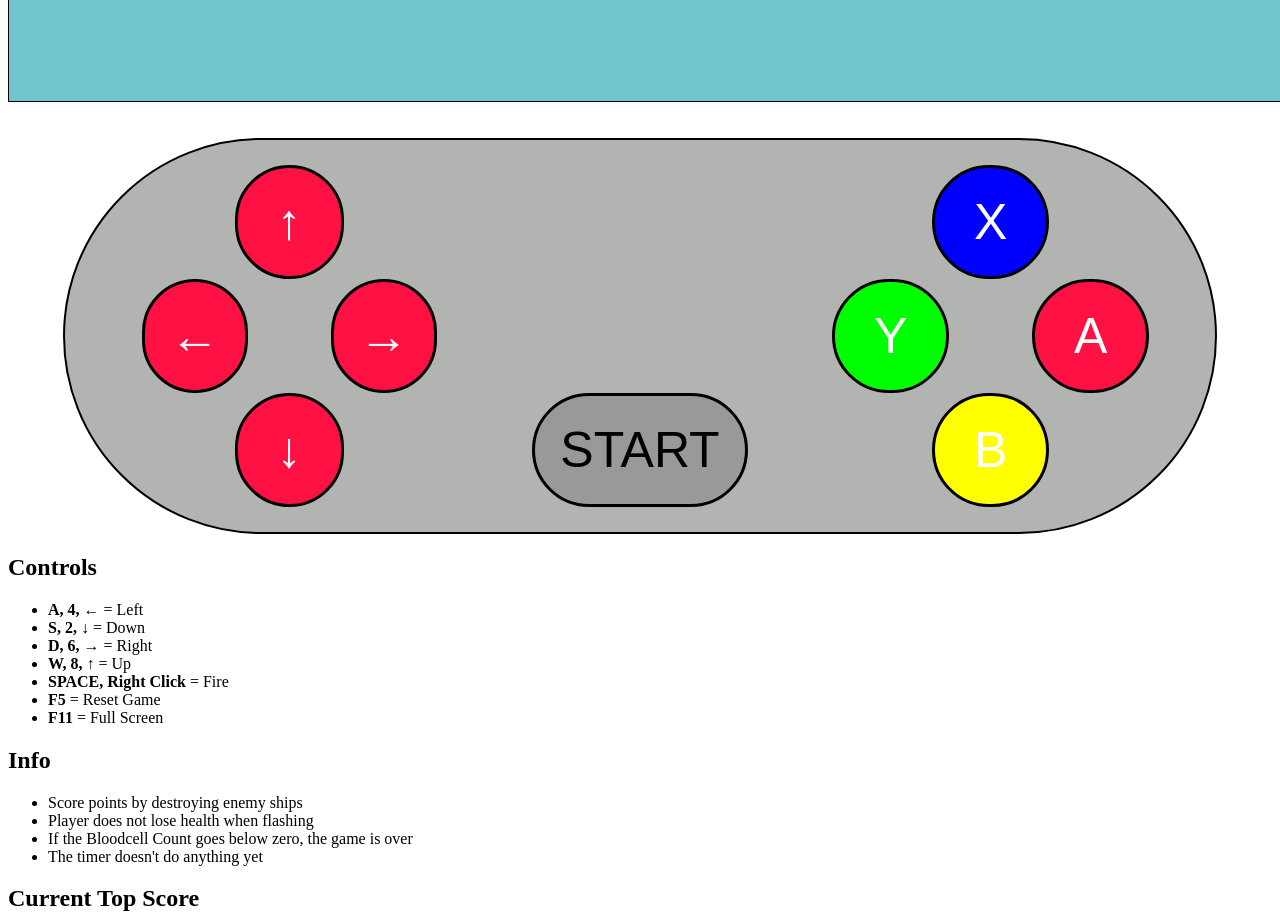
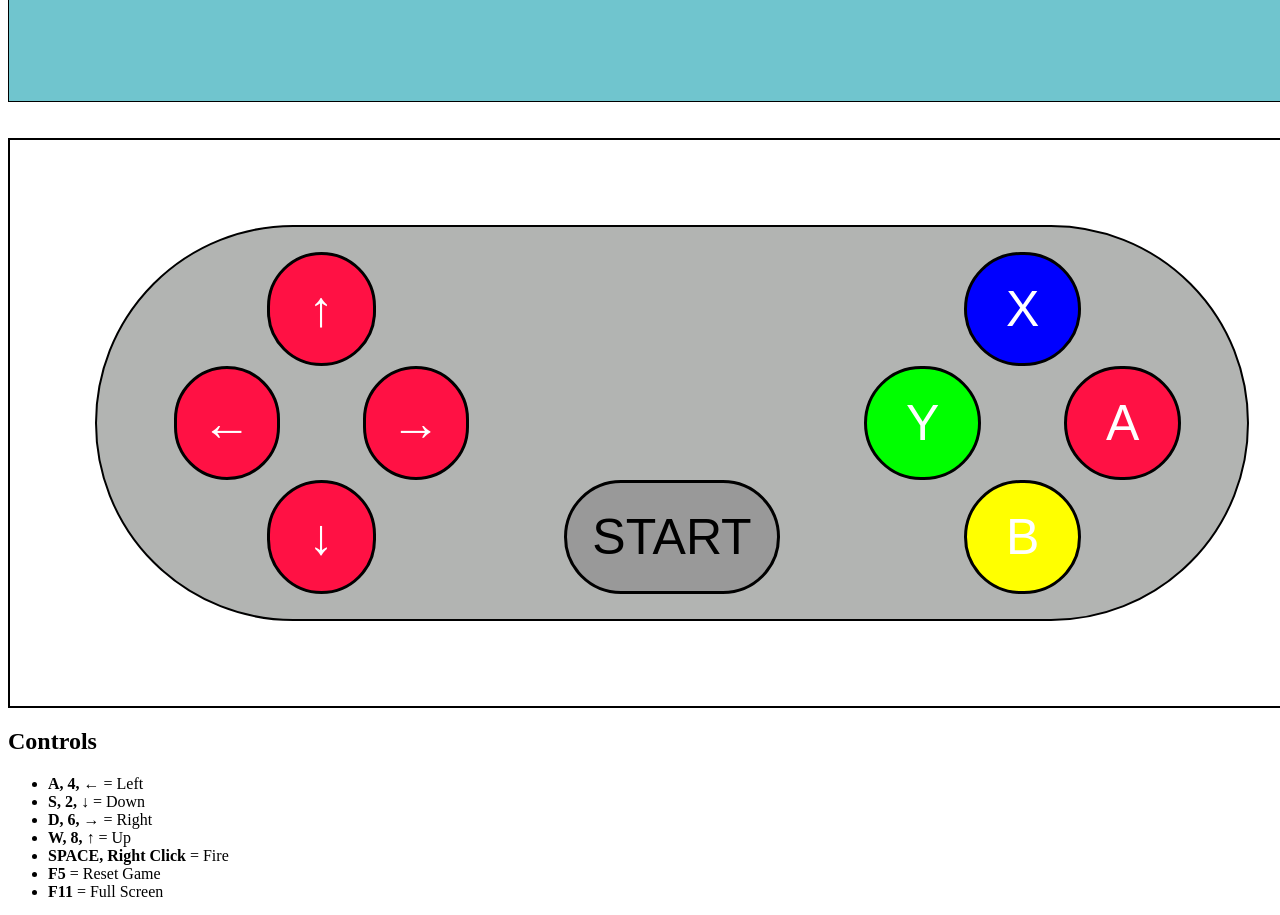
Before and after one commit to joeaoregan/AntibodyJS-WebApp, a website: page static/index.html in a window 1280 px wide. Shown: the part 700-1615 px from the top of the page. Drawn offline with Linux system fonts and the light colour scheme.

Commit message:
touch barrier around controller avoid zooming

```diff
--- a/static/index.html
+++ b/static/index.html
@@ -30,6 +30,7 @@
 
 		<!-- buttons -->
 		<br/><br/>
+		<div class="controller-border">
 			<div class="controller">
 				<div class="button-box">
 				  <button class="button button-round" ontouchstart="moveUp()" onmousedown="moveUp()" onmouseup="moveYClear()" ontouchend="moveYClear()">&nbsp;&#8593;&nbsp;</button><br>
@@ -47,6 +48,7 @@
 				  <span class="button-divider"></span>
 				  <button class="button button-round buttonA" onmousedown="moveright()" onmouseup="fire()">&nbsp;A&nbsp;</button><br>
 				  <button class="button button-round buttonB" onmousedown="movedown()" onmouseup="fire()">&nbsp;B&nbsp;</button>
+				</div>
 			</div>
 		</div>
 
--- a/static/styles.css
+++ b/static/styles.css
@@ -2,6 +2,14 @@
 	border: 1px solid #000;
 	display: block;
 	margin: 0 auto;
+}
+
+.controller-border {
+	border: 2px solid black;
+	width: 1110px;
+	margin: 0 auto;
+	padding: 85px;
+	touch-action: manipulation;/*Stop screen zooming when double tapping buttons*/
 }
 
 .controller {
@@ -11,7 +19,6 @@
 	text-align:center;
 	border-radius:200px;
 	padding:25px;
-	touch-action: manipulation;/*Stop screen zooming when double tapping buttons*/
 	margin: 0 auto;
 }
 
```
Lines whose indentation alone changed are shown as unchanged.
